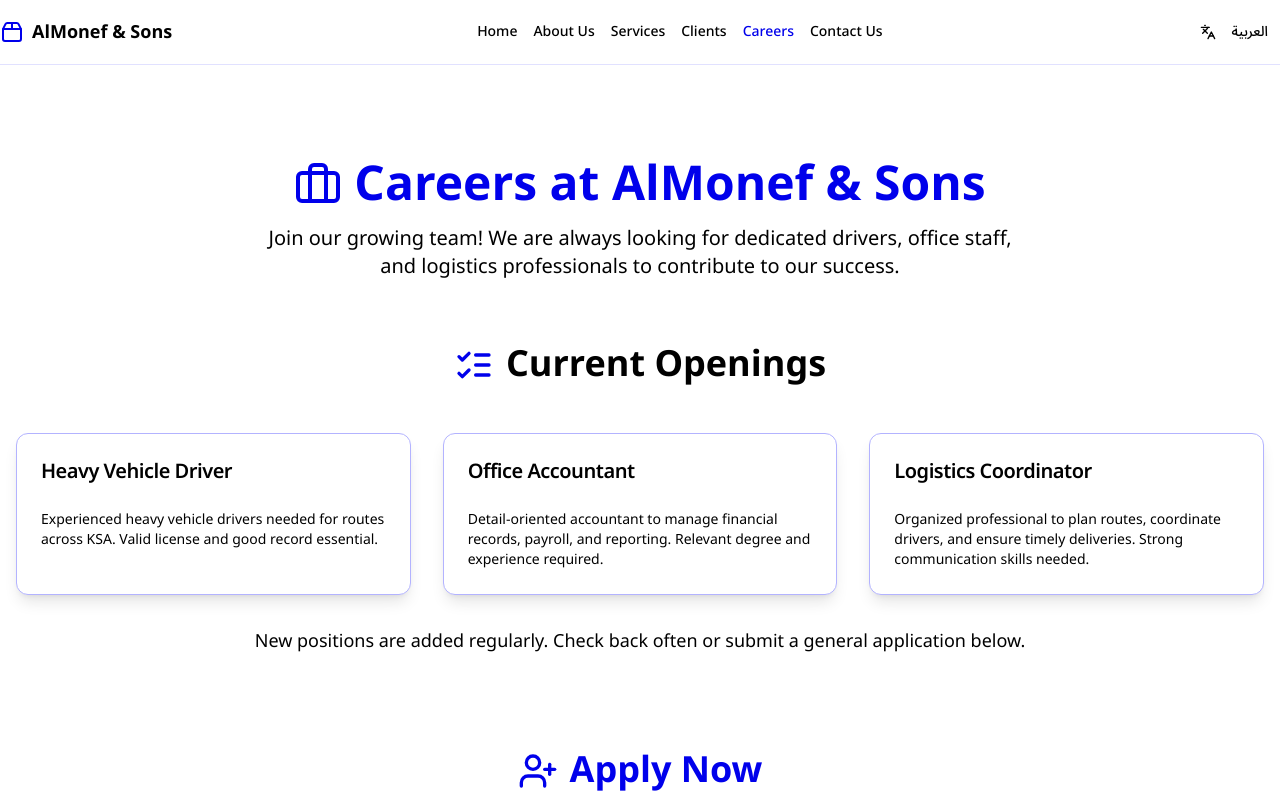
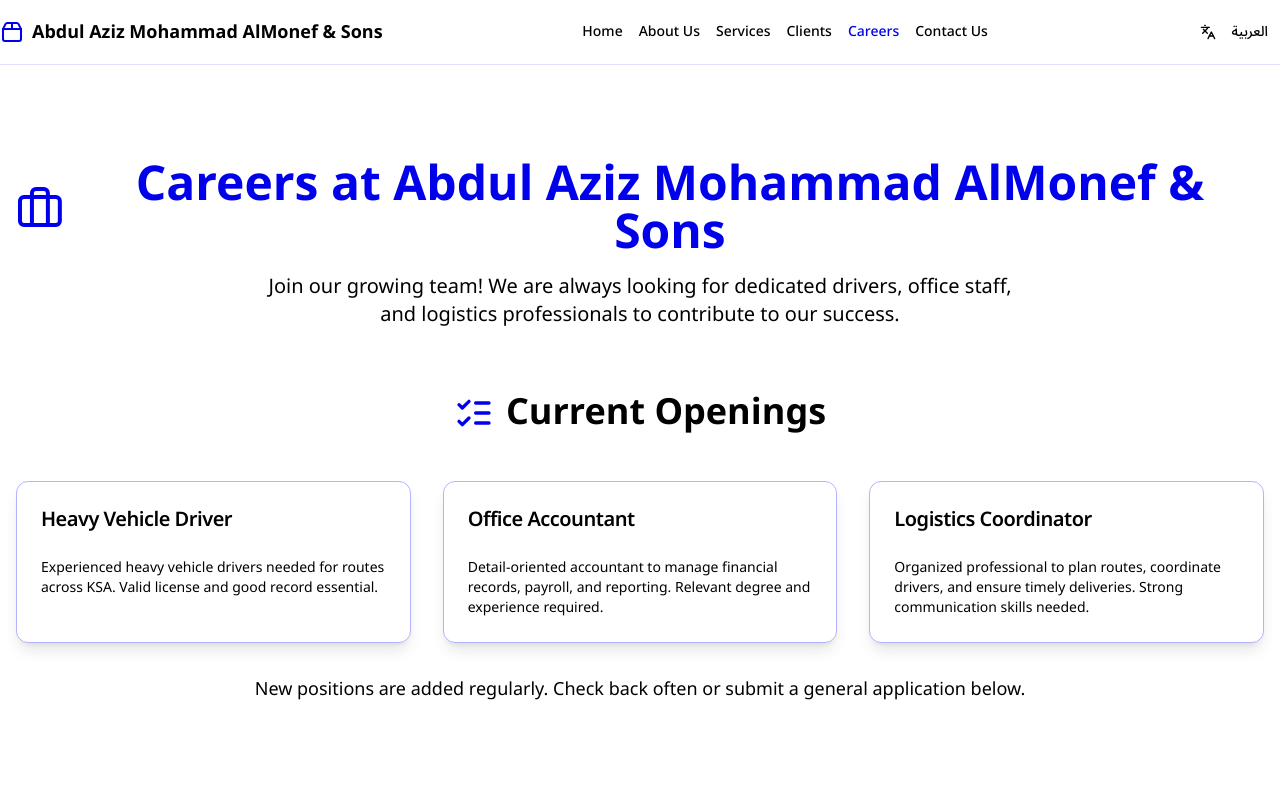
Before and after one commit to Ar-Raad-Dev/al-monef-logistics, a Next.js app: page /en/careers in a window 1280 px wide. Shown: the top 800 px of the page. Built offline with nearby package versions, Linux system fonts and the light colour scheme.

Commit message:
change the name AlMonef & Sons to Abdul Aziz Mohammad AlMonef & Sons and chnage Abdul Aziz AlMonef & Sons also to Abdul Aziz Mohammad AlMonef & Son in both languages

```diff
--- a/src/components/layout/header.tsx
+++ b/src/components/layout/header.tsx
@@ -1,4 +1,3 @@
-
 "use client";
 
 import Link from 'next/link';
@@ -60,7 +59,7 @@ export default function Header({ lang, dictionary }: HeaderProps) {
         <Link href={`/${lang}`} className="flex items-center gap-2">
           <Package2 className="h-6 w-6 text-primary" />
           <span className="font-bold text-lg font-headline">
-            {lang === 'ar' ? 'المنيف وأولاده' : 'AlMonef & Sons'}
+            {lang === 'ar' ? 'عبدالعزيز محمد المنيف وأولاده' : 'Abdul Aziz Mohammad AlMonef & Sons'}
           </span>
         </Link>
 
@@ -101,7 +100,7 @@ export default function Header({ lang, dictionary }: HeaderProps) {
                   <Link href={`/${lang}`} className="flex items-center gap-2 text-lg font-semibold mb-4">
                     <Package2 className="h-6 w-6 text-primary" />
                     <span className="font-headline">
-                      {lang === 'ar' ? 'المنيف وأولاده' : 'AlMonef & Sons'}
+                      {lang === 'ar' ? 'عبدالعزيز محمد المنيف وأولاده' : 'Abdul Aziz Mohammad AlMonef & Sons'}
                     </span>
                   </Link>
                   {navItems.map((item) => (
--- a/src/dictionaries/en.json
+++ b/src/dictionaries/en.json
@@ -1,7 +1,6 @@
-
 {
   "metadata": {
-    "title": "Abdul Aziz AlMonef & Sons | Trade & Transport",
+    "title": "Abdul Aziz Mohammad AlMonef & Sons | Trade & Transport",
     "description": "Leading logistics services and commercial vehicle trade in Al Badai, Al Qassim, KSA."
   },
   "navigation": {
@@ -14,14 +13,14 @@
     "switchLanguage": "العربية"
   },
   "hero": {
-    "title": "Abdul Aziz AlMonef & Sons",
+    "title": "Abdul Aziz Mohammad AlMonef & Sons",
     "tagline": "Driving Trade Forward Across Saudi Arabia",
     "exploreServices": "Explore Services",
     "getInTouch": "Get in Touch"
   },
   "companyIntro": {
     "heading": "Your Partner in Trade & Transport in Saudi Arabia",
-    "paragraph": "Abdul Aziz AlMonef and Sons Trade and Transport is a leading name in the logistics and trade industry, operating from Al Badai, Al Qassim. We specialize in commercial vehicles and offer dependable logistics services across the Kingdom.",
+    "paragraph": "Abdul Aziz Mohammad AlMonef & Sons Trade and Transport is a leading name in the logistics and trade industry, operating from Al Badai, Al Qassim. We specialize in commercial vehicles and offer dependable logistics services across the Kingdom.",
     "discoverStory": "Discover Our Story"
   },
   "quickStats": {
@@ -48,18 +47,18 @@
     "crNumber": "CR Number",
     "chamberNumber": "Chamber Number",
     "connectWithUs": "Connect With Us",
-    "copyright": "Abdul Aziz AlMonef & Sons for Trade and Transport. All rights reserved.",
+    "copyright": "Abdul Aziz Mohammad AlMonef & Sons for Trade and Transport. All rights reserved.",
     "tagline": "Driving trade forward across Saudi Arabia."
   },
   "aboutPage": {
-    "metaTitle": "About Abdul Aziz AlMonef & Sons | Our Story",
-    "metaDescription": "Learn about Abdul Aziz AlMonef & Sons, our mission, vision, and commitment to logistics and trade excellence in Saudi Arabia.",
-    "headerTitle": "About Abdul Aziz AlMonef & Sons",
+    "metaTitle": "About Abdul Aziz Mohammad AlMonef & Sons | Our Story",
+    "metaDescription": "Learn about Abdul Aziz Mohammad AlMonef & Sons, our mission, vision, and commitment to logistics and trade excellence in Saudi Arabia.",
+    "headerTitle": "About Abdul Aziz Mohammad AlMonef & Sons",
     "headerSubtitle": "Pioneers in logistics and vehicle trade in Saudi Arabia, committed to integrity and excellence.",
     "companyOverview": {
-      "imageAlt": "AlMonef & Sons team or operations",
+      "imageAlt": "Abdul Aziz Mohammad AlMonef & Sons team or operations",
       "heading": "Our Company",
-      "paragraph1": "Abdul Aziz AlMonef & Sons for Trade and Transport is a leading name in the logistics and trade industry, operating from Al Badai, Al Qassim, Saudi Arabia. With years of experience, we specialize in buying, selling, and leasing trailers and commercial vehicles, and offer dependable logistics services throughout the Kingdom.",
+      "paragraph1": "Abdul Aziz Mohammad AlMonef & Sons for Trade and Transport is a leading name in the logistics and trade industry, operating from Al Badai, Al Qassim, Saudi Arabia. With years of experience, we specialize in buying, selling, and leasing trailers and commercial vehicles, and offer dependable logistics services throughout the Kingdom.",
       "paragraph2": "Our foundation is built on trust, efficiency, and a deep understanding of the Saudi market. We strive to empower businesses by providing seamless and reliable solutions tailored to their unique needs."
     },
     "missionVision": {
@@ -80,7 +79,7 @@
     }
   },
   "servicesPage": {
-    "metaTitle": "Our Services | AlMonef Trade & Transport",
+    "metaTitle": "Our Services | Abdul Aziz Mohammad AlMonef Trade & Transport",
     "metaDescription": "Explore our comprehensive vehicle trade, leasing, and logistics services across Saudi Arabia.",
     "headerTitle": "Our Specialized Services",
     "headerSubtitle": "Comprehensive solutions for vehicle trade, leasing, and kingdom-wide logistics & transport.",
@@ -124,7 +123,7 @@
     }
   },
   "clientsPage": {
-    "metaTitle": "Our Valued Clients | AlMonef & Sons",
+    "metaTitle": "Our Valued Clients | Abdul Aziz Mohammad AlMonef & Sons",
     "metaDescription": "Proudly serving industry leaders across Saudi Arabia. See our key partners and testimonials.",
     "headerTitle": "Our Valued Clients",
     "headerSubtitle": "Building strong, lasting partnerships is at the core of what we do. We are proud to serve industry leaders.",
@@ -143,16 +142,16 @@
     "testimonialsSection": {
       "heading": "Client Testimonials",
       "testimonials": [
-        { "name": "Logistics Manager", "companyKey": "alwatania", "company": "Al Watania Poultry", "testimonial": "AlMonef & Sons consistently delivers reliable and timely transport for our goods to Hofuf. Their professionalism is key to our supply chain.", "avatarHint": "manager portrait", "rating": 5 },
-        { "name": "Procurement Head", "companyKey": "mahamalWater", "company": "Mahamal Al Madina Water", "testimonial": "Their trailer leasing options are flexible and their vehicles top-notch. AlMonef has been a valuable partner for our distribution needs.", "avatarHint": "person face", "rating": 5 },
-        { "name": "Operations Director", "companyKey": "anonymousFMCG", "company": "Anonymous FMCG Client", "testimonial": "We trust AlMonef & Sons for their extensive network throughout KSA. They handle our diverse logistics requirements with utmost care.", "avatarHint": "director photo", "rating": 4 }
+        { "name": "Logistics Manager", "companyKey": "alwatania", "company": "Al Watania Poultry", "testimonial": "Abdul Aziz Mohammad AlMonef & Sons consistently delivers reliable and timely transport for our goods to Hofuf. Their professionalism is key to our supply chain.", "avatarHint": "manager portrait", "rating": 5 },
+        { "name": "Procurement Head", "companyKey": "mahamalWater", "company": "Mahamal Al Madina Water", "testimonial": "Their trailer leasing options are flexible and their vehicles top-notch. Abdul Aziz Mohammad AlMonef & Sons has been a valuable partner for our distribution needs.", "avatarHint": "person face", "rating": 5 },
+        { "name": "Operations Director", "companyKey": "anonymousFMCG", "company": "Anonymous FMCG Client", "testimonial": "We trust Abdul Aziz Mohammad AlMonef & Sons for their extensive network throughout KSA. They handle our diverse logistics requirements with utmost care.", "avatarHint": "director photo", "rating": 4 }
       ]
     }
   },
   "careersPage": {
-    "metaTitle": "Careers at AlMonef & Sons | Join Our Team",
-    "metaDescription": "Explore job opportunities at Abdul Aziz AlMonef & Sons. We're hiring drivers, office staff, and logistics professionals.",
-    "headerTitle": "Careers at AlMonef & Sons",
+    "metaTitle": "Careers at Abdul Aziz Mohammad AlMonef & Sons | Join Our Team",
+    "metaDescription": "Explore job opportunities at Abdul Aziz Mohammad AlMonef & Sons. We're hiring drivers, office staff, and logistics professionals.",
+    "headerTitle": "Careers at Abdul Aziz Mohammad AlMonef & Sons",
     "headerSubtitle": "Join our growing team! We are always looking for dedicated drivers, office staff, and logistics professionals to contribute to our success.",
     "currentOpeningsSection": {
       "heading": "Current Openings",
@@ -200,8 +199,8 @@
     }
   },
   "contactPage": {
-    "metaTitle": "Contact AlMonef & Sons | Get In Touch",
-    "metaDescription": "Contact Abdul Aziz AlMonef & Sons for your trade and transport needs. Reach us by phone, email, or visit our office.",
+    "metaTitle": "Contact Abdul Aziz Mohammad AlMonef & Sons | Get In Touch",
+    "metaDescription": "Contact Abdul Aziz Mohammad AlMonef & Sons for your trade and transport needs. Reach us by phone, email, or visit our office.",
     "headerTitle": "Contact Us",
     "headerSubtitle": "We're ready to assist with your trade and transport needs. Reach out via phone, email, or visit our office in Al Badai.",
     "sendMessageCardTitle": "Send Us a Message",
@@ -215,7 +214,7 @@
     "locationMapSection": {
       "heading": "Find Our Office in Al Badai, Al Qassim",
       "mapImageAlt": "Map showing office location in Al Badai, Al Qassim",
-      "mapMarkerTitle": "AlMonef & Sons Head Office",
+      "mapMarkerTitle": "Abdul Aziz Mohammad AlMonef & Sons Head Office",
       "noApiKeyMessage": "Google Maps API Key is missing. Please configure it to display the map.",
       "loadingMessage": "Loading map"
     },
```
Also changed, not shown: src/dictionaries/ar.json (+21 -22 lines).
